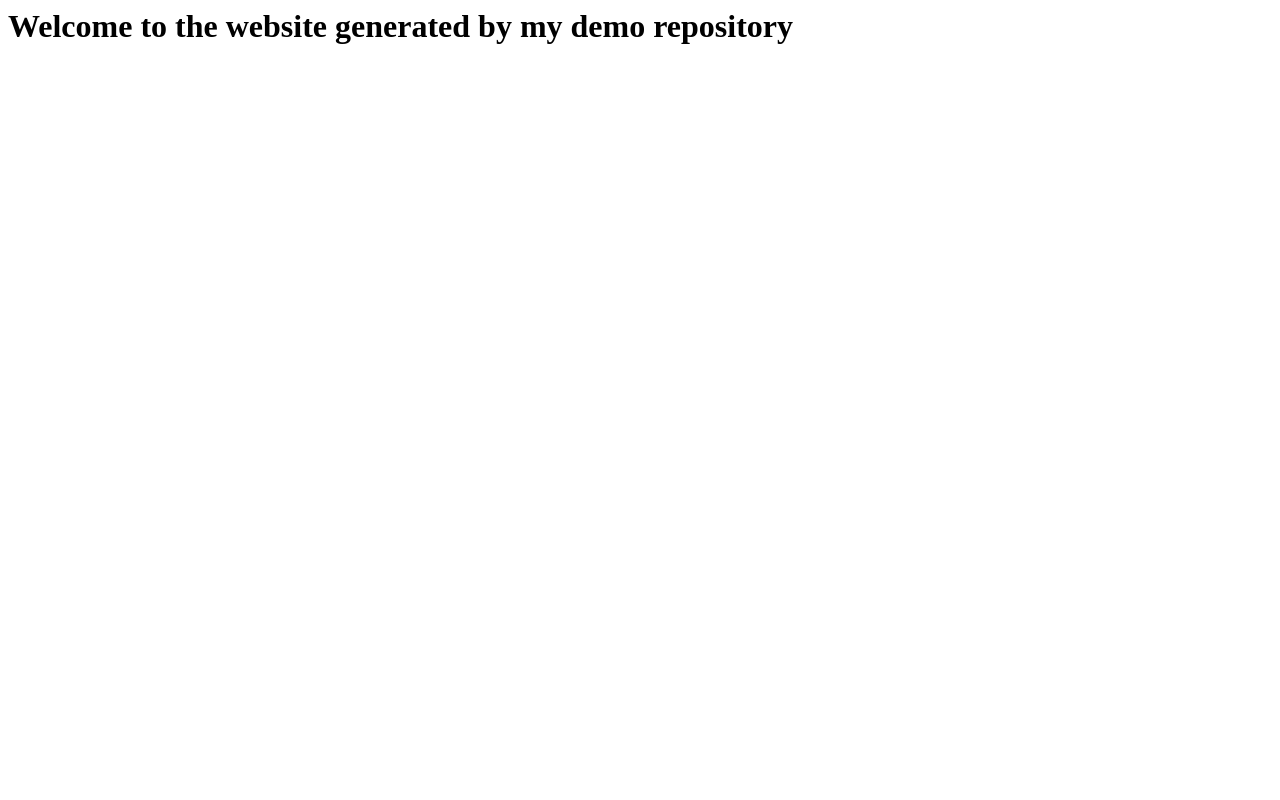
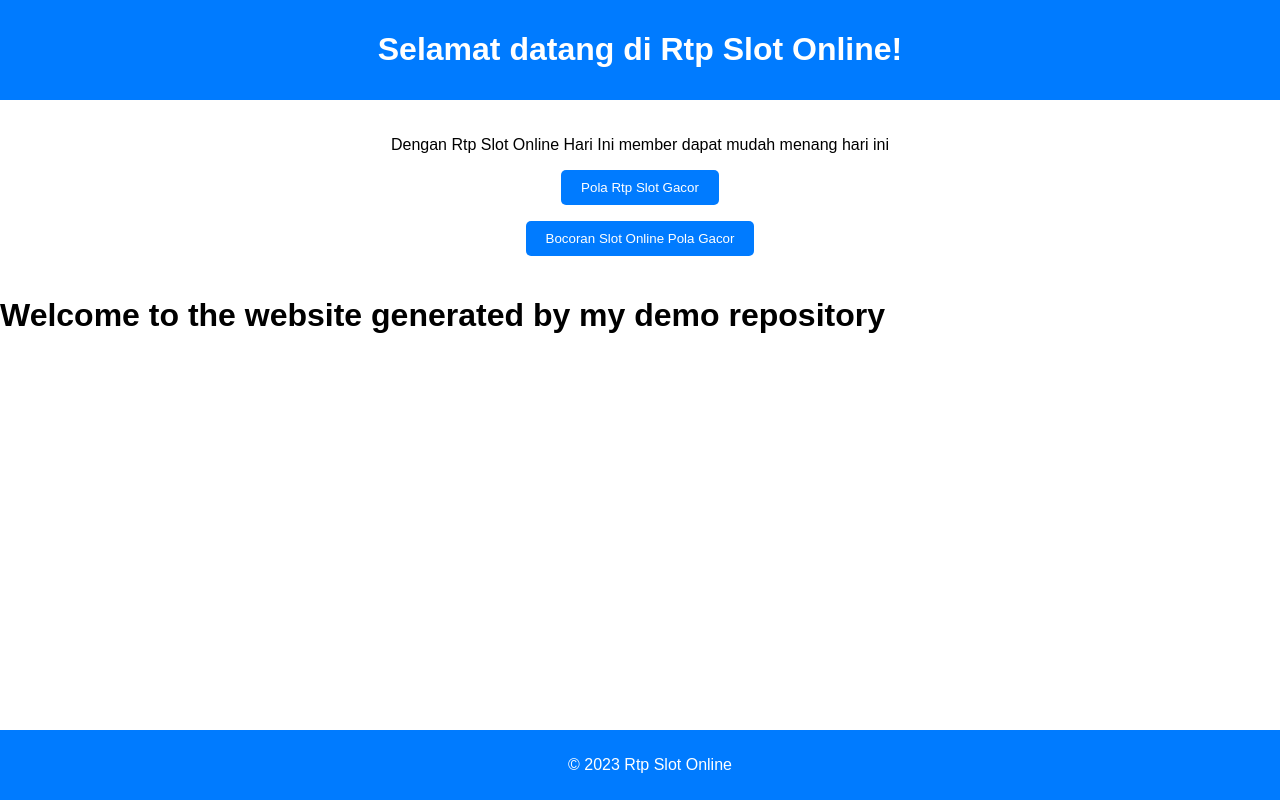
Before and after one commit to holand-bakery/rtp-live-terbaru.hudsonhouseinn.com, a website: page index.html in a window 1280 px wide. Drawn offline with Linux system fonts and the light colour scheme.

Commit message:
Update index.htmlx
Signed-off-by: dewiokebabi <146630589+dewiokebabi@users.noreply.github.com>

```diff
--- a/index.html
+++ b/index.html
@@ -1 +1,51 @@
+<html lang="id">
+<head>
+    <meta charset="utf-8">
+    <meta name="viewport" content="width=device-width, initial-scale=1.0">
+    <title>Bocoran Rtp Slot Online Hari Ini 2023</title>
+    <meta name="description" content="Rtp Slot ialah info Pola slot gacor online hari ini dengan rtp slot lengkap serta mudah menang.">
+    <meta name="keywords" content="rtp slot,rtp slot online,rtp slot gacor,rtp slot gacor 2023,bocoran slot online,bocoran slot online.">
+	<link rel="canonical" href="https://rtp-live-terbaru.hudsonhouseinn.com/">
+	<link rel="amphtml" href="https://usahacelengan.shop/rtp-live-slot/" />
+    <meta name="google-site-verification" content="8QZvFO6H3Fpuz8z3G8MEWfPoZcRIT4JkJ0ZVaZTVPVc" />
+    <link rel="Shortcut Icon" href="https://i.ibb.co/C8vYWpS/favicon-Link-Alternatif.png" />
+
+
+
+    <style>
+        body {
+            font-family: Arial, sans-serif;
+            margin: 0;
+            padding: 0;
+        }
+        header {
+            background-color: #007bff;
+            color: #fff;
+            text-align: center;
+            padding: 10px;
+        }
+        main {
+            padding: 20px;
+            text-align: center;
+        }
+        button {
+            padding: 10px 20px;
+            background-color: #007bff;
+            color: #fff;
+            border: none;
+            border-radius: 5px;
+            cursor: pointer;
+        }
+        footer {
+            background-color: #007bff;
+            color: #fff;
+            text-align: center;
+            padding: 10px;
+            position: fixed;
+            bottom: 0;
+            width: 100%;
+        }
+    </style>
+
+<body><header><h1>Selamat datang di Rtp Slot Online!</h1></header><main><p>Dengan Rtp Slot Online Hari Ini member dapat mudah menang hari ini</p><a href="https://sudak-turizm.net/" target="_blank"><button>Pola Rtp Slot Gacor</button></a><p></p><a href="https://sudak-turizm.net/" target="_blank"><button>Bocoran Slot Online Pola Gacor</button></a></main><footer><p>&copy; 2023 Rtp Slot Online</p></footer></body></html>
 <h1>Welcome to the website generated by my demo repository</h1>
```
